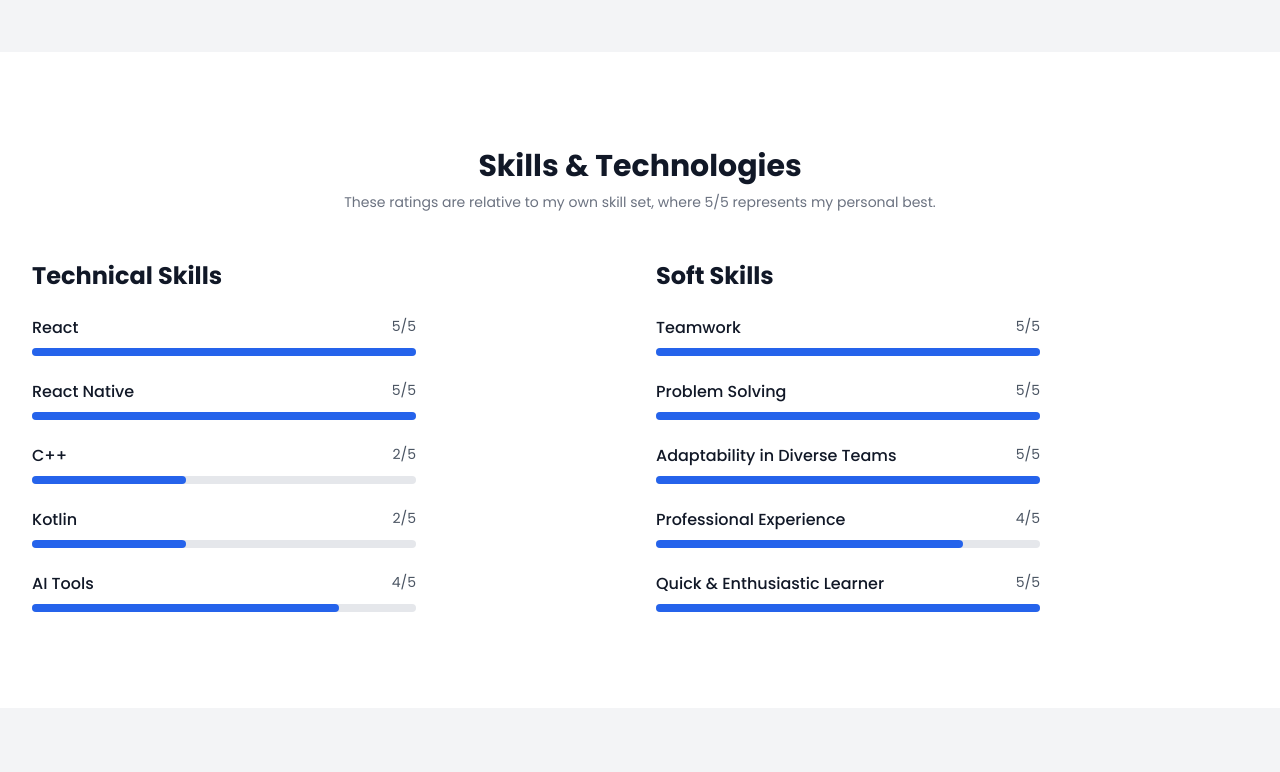
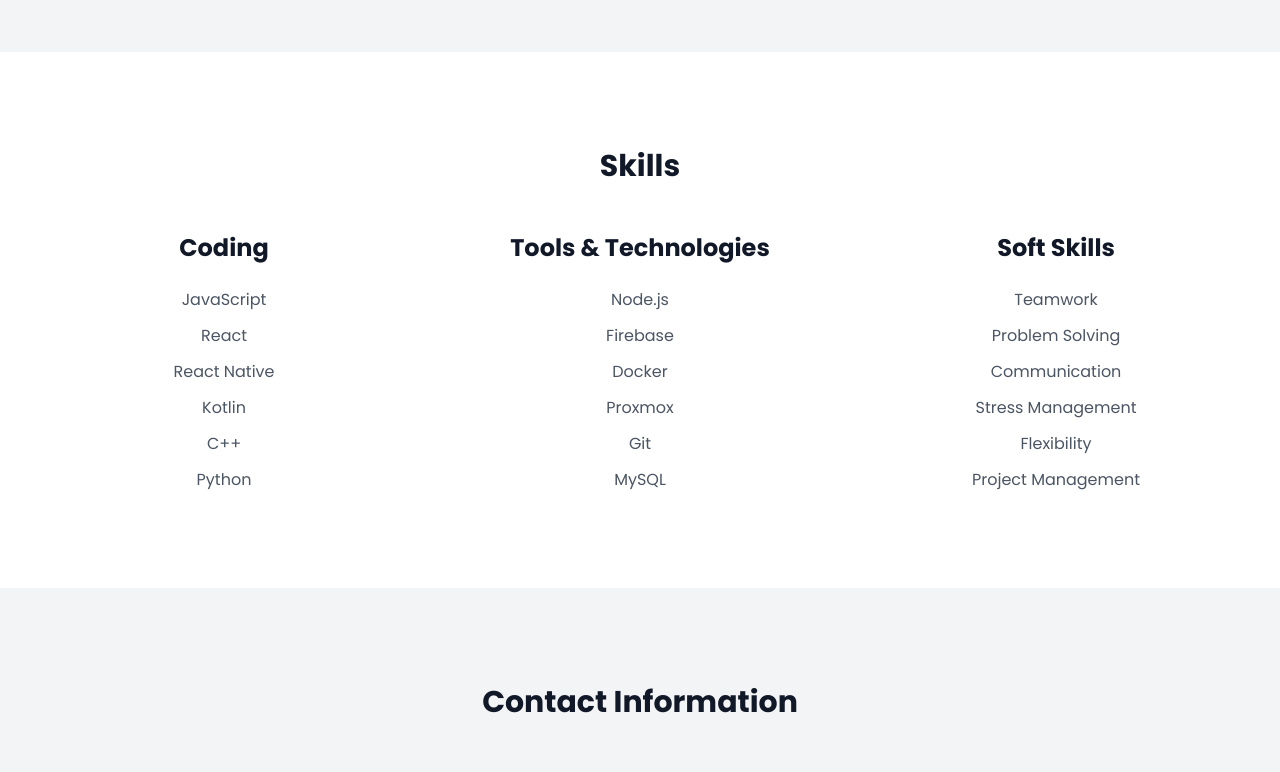
Before and after one commit to JoonasSal/joonassal.github.io, a SvelteKit app: page / in a window 1280 px wide. Shown: the part 2000-2772 px from the top of the page. Built offline with nearby package versions, Linux system fonts and the light colour scheme.

Commit message:
cganges some texts and links sectoion is now contact information. Changed buttons so that now there is just buttons for Gtihub and LinekdIn on the "hero" section. Added functionint linkedin profile link. Removed skillbars, now there is just a simple list of elements in the skills section

```diff
--- a/src/routes/+layout.svelte
+++ b/src/routes/+layout.svelte
@@ -63,7 +63,7 @@
 					<a href="/#about" class="hover:text-blue-600">About</a>
 					<a href="/#projects" class="hover:text-blue-600">Projects</a>
 					<a href="/#skills" class="hover:text-blue-600">Skills</a>
-					<a href="/#contact" class="hover:text-blue-600">Links</a>
+					<a href="/#contact" class="hover:text-blue-600">Contact</a>
 				</div>
 			</div>
 
@@ -73,7 +73,7 @@
 					<a href="/#about" class="block hover:text-blue-600">About</a>
 					<a href="/#projects" class="block hover:text-blue-600">Projects</a>
 					<a href="/#skills" class="block hover:text-blue-600">Skills</a>
-					<a href="/#contact" class="block hover:text-blue-600">Links</a>
+					<a href="/#contact" class="block hover:text-blue-600">Contact</a>
 				</div>
 			{/if}
 		</nav>
--- a/src/routes/+page.svelte
+++ b/src/routes/+page.svelte
@@ -3,7 +3,7 @@
   const personalInfo = {
     name: "Joonas Salmela",
     title: "Aspiring Developer",
-    description: "I'm currently halfway through my Bachelor of Engineering in Information Technology, exploring full-stack development and indulging my passion for all things tech. I also love games, books, and bringing a dash of quirky humor wherever I go."
+    description: "I'm currently in my third year of studies for a Bachelor of Engineering in Information Technology, exploring software development and indulging my passion for all things tech. I also love games, books, and bringing a dash of quirky humor wherever I go."
   };
 </script>
 
@@ -22,8 +22,18 @@
       <h2 class="text-2xl sm:text-3xl text-gray-600 dark:text-gray-300 mb-8">{personalInfo.title}</h2>
       <p class="text-lg text-gray-600 dark:text-gray-300 mb-8">{personalInfo.description}</p>
       <div class="space-x-4">
-        <a href="#links" class="btn btn-primary">Links</a>
-        <a href="#projects" class="btn bg-gray-200 text-gray-800 hover:bg-gray-800 dark:bg-gray-700 dark:text-gray-100">View Projects</a>
+        <a href="https://github.com/JoonasSal"
+           target="_blank"
+           rel="noopener noreferrer"
+           class="btn bg-gray-800 text-white hover:bg-gray-700 dark:bg-gray-700 dark:hover:bg-gray-600">
+           GitHub
+        </a>
+        <a href="https://linkedin.com/in/joonas-salmela-6a8306346"
+           target="_blank"
+           rel="noopener noreferrer"
+           class="btn bg-blue-600 text-white hover:bg-blue-700">
+           LinkedIn
+        </a>
       </div>
     </div>
   </div>
@@ -97,163 +107,64 @@
 <!-- Skills Section -->
 <section id="skills" class="section">
   <div class="container">
-    <!-- Pääotsikko -->
-    <h2 class="text-3xl font-bold text-center mb-2">Skills & Technologies</h2>
+    <h2 class="text-3xl font-bold text-center mb-12">Skills</h2>
 
-    <!-- Selittävä alaotsikko/teksti -->
-    <p class="text-center text-sm text-gray-500 mb-12">
-      These ratings are relative to my own skill set, where 5/5 represents my personal best.
-    </p>
+    <div class="grid md:grid-cols-3 gap-8">
+      <!-- Coding Languages -->
+      <div class="text-center">
+        <h3 class="text-2xl font-bold mb-6">Coding</h3>
+        <ul class="space-y-3 text-gray-600 dark:text-gray-300">
+          <li>JavaScript</li>
+          <li>React</li>
+          <li>React Native</li>
+          <li>Kotlin</li>
+          <li>C++</li>
+          <li>Python</li>
+        </ul>
+      </div>
 
-    <div class="grid md:grid-cols-2 gap-8">
-      <!-- Hard Skills -->
-      <div>
-        <h3 class="text-2xl font-bold mb-6">Technical Skills</h3>
-        <div class="space-y-6 max-w-sm">
-          <!-- Skill Item: React -->
-          <div class="flex flex-col space-y-2">
-            <div class="flex justify-between">
-              <span class="font-medium">React</span>
-              <span class="text-sm text-gray-600">5/5</span>
-            </div>
-            <div class="h-2 bg-gray-200 rounded-full">
-              <div class="h-full bg-blue-600 rounded-full" style="width: 100%"></div>
-            </div>
-          </div>
-
-          <!-- Skill Item: React Native -->
-          <div class="flex flex-col space-y-2">
-            <div class="flex justify-between">
-              <span class="font-medium">React Native</span>
-              <span class="text-sm text-gray-600">5/5</span>
-            </div>
-            <div class="h-2 bg-gray-200 rounded-full">
-              <div class="h-full bg-blue-600 rounded-full" style="width: 100%"></div>
-            </div>
-          </div>
-
-          <!-- Skill Item: C++ -->
-          <div class="flex flex-col space-y-2">
-            <div class="flex justify-between">
-              <span class="font-medium">C++</span>
-              <span class="text-sm text-gray-600">2/5</span>
-            </div>
-            <div class="h-2 bg-gray-200 rounded-full">
-              <div class="h-full bg-blue-600 rounded-full" style="width: 40%"></div>
-            </div>
-          </div>
-
-          <!-- Skill Item: Kotlin -->
-          <div class="flex flex-col space-y-2">
-            <div class="flex justify-between">
-              <span class="font-medium">Kotlin</span>
-              <span class="text-sm text-gray-600">2/5</span>
-            </div>
-            <div class="h-2 bg-gray-200 rounded-full">
-              <div class="h-full bg-blue-600 rounded-full" style="width: 40%"></div>
-            </div>
-          </div>
-
-          <!-- Skill Item: AI Tools -->
-          <div class="flex flex-col space-y-2">
-            <div class="flex justify-between">
-              <span class="font-medium">AI Tools</span>
-              <span class="text-sm text-gray-600">4/5</span>
-            </div>
-            <div class="h-2 bg-gray-200 rounded-full">
-              <div class="h-full bg-blue-600 rounded-full" style="width: 80%"></div>
-            </div>
-          </div>
-        </div>
+      <!-- Tools & Technologies -->
+      <div class="text-center">
+        <h3 class="text-2xl font-bold mb-6">Tools & Technologies</h3>
+        <ul class="space-y-3 text-gray-600 dark:text-gray-300">
+          <li>Node.js</li>
+          <li>Firebase</li>
+          <li>Docker</li>
+          <li>Proxmox</li>
+          <li>Git</li>
+          <li>MySQL</li>
+        </ul>
       </div>
 
       <!-- Soft Skills -->
-      <div>
+      <div class="text-center">
         <h3 class="text-2xl font-bold mb-6">Soft Skills</h3>
-        <div class="space-y-6 max-w-sm">
-          <!-- Skill Item: Teamwork -->
-          <div class="flex flex-col space-y-2">
-            <div class="flex justify-between">
-              <span class="font-medium">Teamwork</span>
-              <span class="text-sm text-gray-600">5/5</span>
-            </div>
-            <div class="h-2 bg-gray-200 rounded-full">
-              <div class="h-full bg-blue-600 rounded-full" style="width: 100%"></div>
-            </div>
-          </div>
-
-          <!-- Skill Item: Problem Solving -->
-          <div class="flex flex-col space-y-2">
-            <div class="flex justify-between">
-              <span class="font-medium">Problem Solving</span>
-              <span class="text-sm text-gray-600">5/5</span>
-            </div>
-            <div class="h-2 bg-gray-200 rounded-full">
-              <div class="h-full bg-blue-600 rounded-full" style="width: 100%"></div>
-            </div>
-          </div>
-
-          <!-- Skill Item: Adaptability in Diverse Teams -->
-          <div class="flex flex-col space-y-2">
-            <div class="flex justify-between">
-              <span class="font-medium">Adaptability in Diverse Teams</span>
-              <span class="text-sm text-gray-600">5/5</span>
-            </div>
-            <div class="h-2 bg-gray-200 rounded-full">
-              <div class="h-full bg-blue-600 rounded-full" style="width: 100%"></div>
-            </div>
-          </div>
-
-          <!-- Skill Item: Professional Experience -->
-          <div class="flex flex-col space-y-2">
-            <div class="flex justify-between">
-              <span class="font-medium">Professional Experience</span>
-              <span class="text-sm text-gray-600">4/5</span>
-            </div>
-            <div class="h-2 bg-gray-200 rounded-full">
-              <div class="h-full bg-blue-600 rounded-full" style="width: 80%"></div>
-            </div>
-          </div>
-
-          <!-- Skill Item: Quick & Enthusiastic Learner -->
-          <div class="flex flex-col space-y-2">
-            <div class="flex justify-between">
-              <span class="font-medium">Quick & Enthusiastic Learner</span>
-              <span class="text-sm text-gray-600">5/5</span>
-            </div>
-            <div class="h-2 bg-gray-200 rounded-full">
-              <div class="h-full bg-blue-600 rounded-full" style="width: 100%"></div>
-            </div>
-          </div>
-        </div>
+        <ul class="space-y-3 text-gray-600 dark:text-gray-300">
+          <li>Teamwork</li>
+          <li>Problem Solving</li>
+          <li>Communication</li>
+          <li>Stress Management</li>
+          <li>Flexibility</li>
+          <li>Project Management</li>
+        </ul>
       </div>
     </div>
   </div>
 </section>
 
-<!-- Links Section -->
-<section id="links" class="section bg-gray-100 dark:bg-gray-800">
+<!-- Contact Information Section (aiempi Links section) -->
+<section id="contact" class="section bg-gray-100 dark:bg-gray-800">
   <div class="container">
-    <h2 class="text-3xl font-bold text-center mb-12">Links</h2>
+    <h2 class="text-3xl font-bold text-center mb-12">Contact Information</h2>
     <div class="max-w-xl mx-auto flex flex-col items-center space-y-6">
       <a href="mailto:joosal@outlook.com"
          class="text-2xl hover:text-blue-600 transition-colors">
         joosal@outlook.com
       </a>
-      <div class="flex space-x-8">
-        <a href="https://github.com/JoonasSal"
-           class="text-2xl hover:text-blue-600 transition-colors"
-           target="_blank"
-           rel="noopener noreferrer">
-          GitHub
-        </a>
-        <a href="https://linkedin.com/in/joonas-salmela"
-           class="text-2xl hover:text-blue-600 transition-colors"
-           target="_blank"
-           rel="noopener noreferrer">
-          LinkedIn
-        </a>
-      </div>
+      <a href="tel:+358445003952"
+         class="text-2xl hover:text-blue-600 transition-colors">
+        +358 44 500 3952
+      </a>
     </div>
   </div>
 </section>
```
